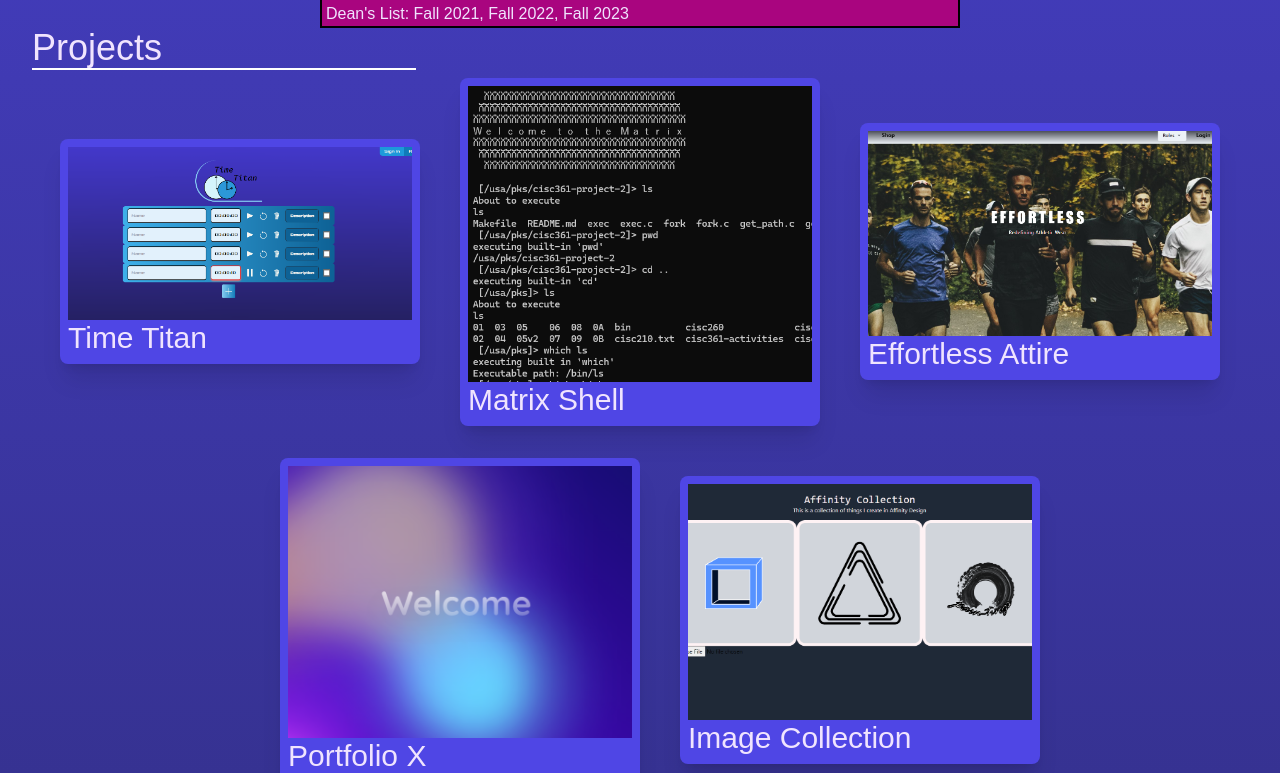
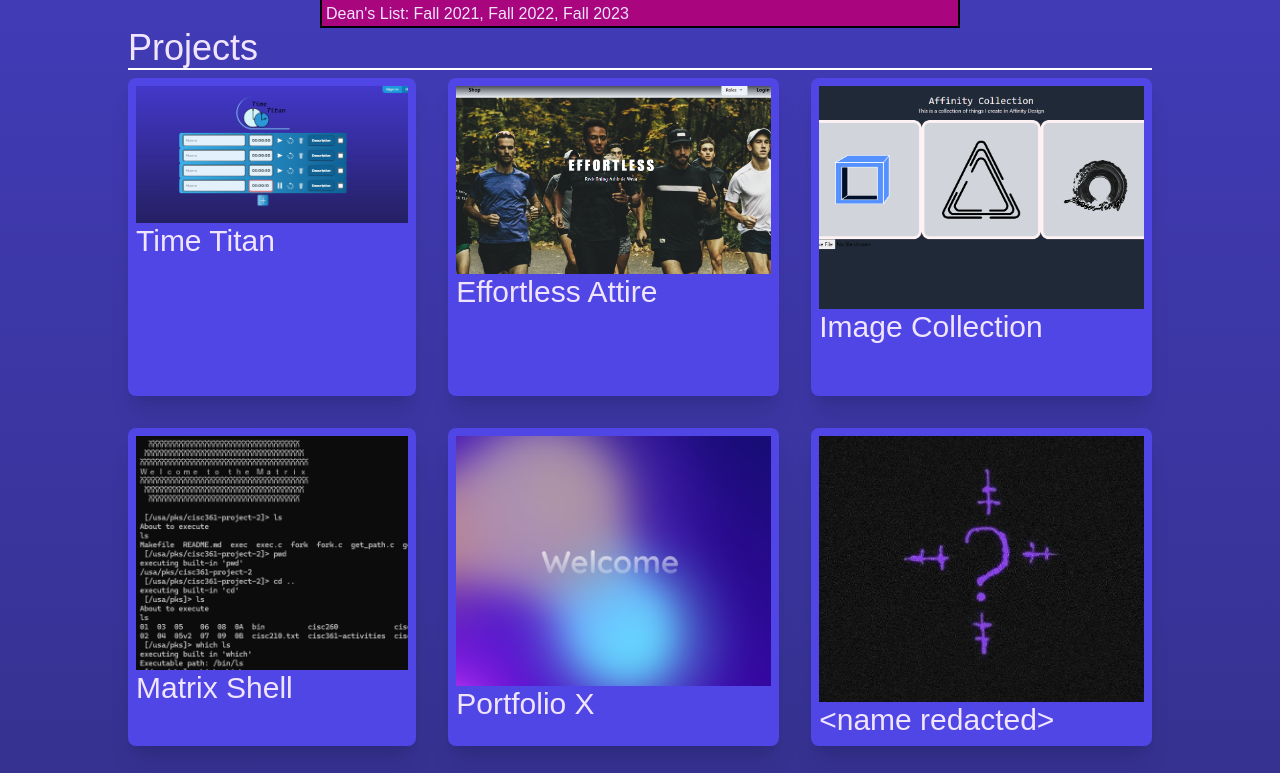
Before and after one commit to pkstoy13/philipstoyanov, a React (Vite) app: page / in a window 1280 px wide. Shown: the part 968-1741 px from the top of the page. Built offline with nearby package versions, Linux system fonts and the light colour scheme.

Commit message:
finally getting project section looking somewhat correct

```diff
--- a/src/components/EmailForm.tsx
+++ b/src/components/EmailForm.tsx
@@ -39,7 +39,9 @@ const EmailForm: React.FC<EmailFormProps> = () => {
   return (
     <div>
       <div className="flex flex-col items-center justify-center mt-8">
-        <h1 className="border-white border-b-2 mb-6 mx-8 w-96">Contact Me</h1>
+        <h1 className="border-white cursor-default border-b-2 mb-6 mx-8 w-96">
+          Contact Me
+        </h1>
         <form onSubmit={sendEmail}>
           <div>
             <input
--- a/src/components/Projects.tsx
+++ b/src/components/Projects.tsx
@@ -15,65 +15,56 @@ import eaLogo from "../assets/effortless attire ss.png";
 import bsLogo from "../assets/matrix shell.png";
 import pxLogo from "../assets/portfolio ss.png";
 import icLogo from "../assets/Photo Collection ss.png";
+import qMark from "../assets/q mark.jpg";
 
 export function Projects() {
   return (
     <>
-      <h1 className="border-white border-b-2 mb-2 w-96 mx-8">Projects</h1>
-      <div className="flex flex-wrap mx-10 justify-center items-center space-x-10">
-        <div className="project card lg:card-side bg-base-100 hover:cursor-pointer">
-          <figure>
-            <img src={ttLogo} className="" alt="Album" />
-          </figure>
-          <div className="card-body">
-            <div className="card-title text-3xl">Time Titan</div>
+      <h1 className="flex cursor-default border-white border-b-2 mb-2 mx-20 lg:mx-32">
+        Projects
+      </h1>
+      <div className="grid grid-flow-row md:grid-flow-col md:gap-8 md:grid-rows-2 mx-20 lg:mx-32">
+        <div className="project">
+          <img src={ttLogo} className="hidden lg:block" alt="Album" />
+
+          <p className=" text-3xl">Time Titan</p>
           <p className="hidden">
-              React Application that allows the user to set timers and keep
-              track of how long they work on tasks. Utilizes state and other
-              React Hooks to correctly keep track of time. Comes with Report
-              Page and Sign in so that users can come back and see their
-              previous times. Has color coding system as well to help users sort
-              out the functions of their timers
+            React Application that allows the user to set timers and keep track
+            of how long they work on tasks. Utilizes state and other React Hooks
+            to correctly keep track of time. Comes with Report Page and Sign in
+            so that users can come back and see their previous times. Has color
+            coding system as well to help users sort out the functions of their
+            timers
           </p>
         </div>
-        </div>
-        <div className="project card lg:card-side bg-base-100 hover:cursor-pointer">
-          <figure>
-            <img className="h-auto" src={bsLogo} alt="Album" />
-          </figure>
-          <div className="card-body">
-            <div className="card-title text-3xl">Matrix Shell</div>
+        <div className="project">
+          <img className="hidden lg:block" src={bsLogo} alt="Album" />
+
+          <div className=" text-3xl">Matrix Shell</div>
           <p className="hidden">
             Custom Shell Project created for Operating Systems Course. Was
             broken down into phases during the course, with the first phase
             focusing on getting the shell running, creating the built-in
-              commands for it, and allowing arguments to be passed into the
-              shell. The 2nd phase was focused on more advanced features, such
-              as giving the shell the ability to run scripts, and creating an
-              accumulater function and environment variables.
+            commands for it, and allowing arguments to be passed into the shell.
+            The 2nd phase was focused on more advanced features, such as giving
+            the shell the ability to run scripts, and creating an accumulater
+            function and environment variables.
           </p>
         </div>
-        </div>
-        <div className="project card lg:card-side bg-base-100 hover:cursor-pointer">
-          <figure>
-            <img src={eaLogo} alt="Album" />
-          </figure>
-          <div className="card-body">
-            <div className="card-title text-3xl">Effortless Attire</div>
+        <div className="project">
+          <img src={eaLogo} className="hidden lg:block" alt="Album" />
+          <div className="text-3xl">Effortless Attire</div>
           <p className="hidden">
-              Webpage built during my Intro to Software Engineering course. Acts
-              a functioning clothing store for a made up brand that sells
-              University of Delaware apparel. Worked in a team of 4 people, with
-              most of my time dedicated to completing the testing.
+            Webpage built during my Intro to Software Engineering course. Acts a
+            functioning clothing store for a made up brand that sells University
+            of Delaware apparel. Worked in a team of 4 people, with most of my
+            time dedicated to completing the testing.
           </p>
         </div>
-        </div>
-        <div className="project card lg:card-side bg-base-100 mt-8 hover:cursor-pointer">
-          <figure>
-            <img src={pxLogo} alt="Album" />
-          </figure>
-          <div className="card-body">
-            <div className="card-title text-3xl">Portfolio X</div>
+        <div className="project">
+          <img src={pxLogo} className="hidden lg:block" alt="Album" />
+
+          <div className="text-3xl">Portfolio X</div>
           <p className="hidden">
             You're looking at it right here. Single Page Application to show
             potential employers what I have done and tell them a little bit
@@ -82,19 +73,20 @@ export function Projects() {
             through many stages of designing.
           </p>
         </div>
-        </div>
-        <div className="project card lg:card-side bg-base-100 mt-8 hover:cursor-pointer">
-          <figure>
-            <img src={icLogo} alt="Album" />
-          </figure>
-          <div className="card-body">
-            <div className="card-title text-3xl">Image Collection</div>
+        <div className="project">
+          <img src={icLogo} className="hidden lg:block" alt="Album" />
+
+          <div className="text-3xl">Image Collection</div>
           <p className="hidden">
             React Application designed for users to add photos or images in a
             grid format and create image/photo albums. Useful for creating
             moodboards and organizing vibes. Currently unfinished.
           </p>
         </div>
+        <div className="project">
+          <img src={qMark} className="hidden lg:block" alt="Album" />
+
+          <div className="text-3xl">{"<name redacted>"}</div>
         </div>
       </div>
       {/*
--- a/src/index.css
+++ b/src/index.css
@@ -25,7 +25,7 @@
     @apply bg-gradient-to-t from-silver-rust-100 to-sandal-100;
   }
   .project {
-    @apply w-[30%]  p-2 rounded-lg  bg-indigo-600  shadow-xl hover:shadow-xl hover:shadow-indigo-500 duration-500 hover:ease-in;
+    @apply p-2 rounded-lg hover:cursor-pointer bg-indigo-600  shadow-xl hover:shadow-xl hover:shadow-indigo-500 duration-500 hover:ease-in;
   }
   .contact {
     @apply p-2 mb-2 rounded-xl text-black w-96;
```
Also changed, not shown: src/assets/q mark.jpg (added). Lines whose indentation alone changed are shown as unchanged.
